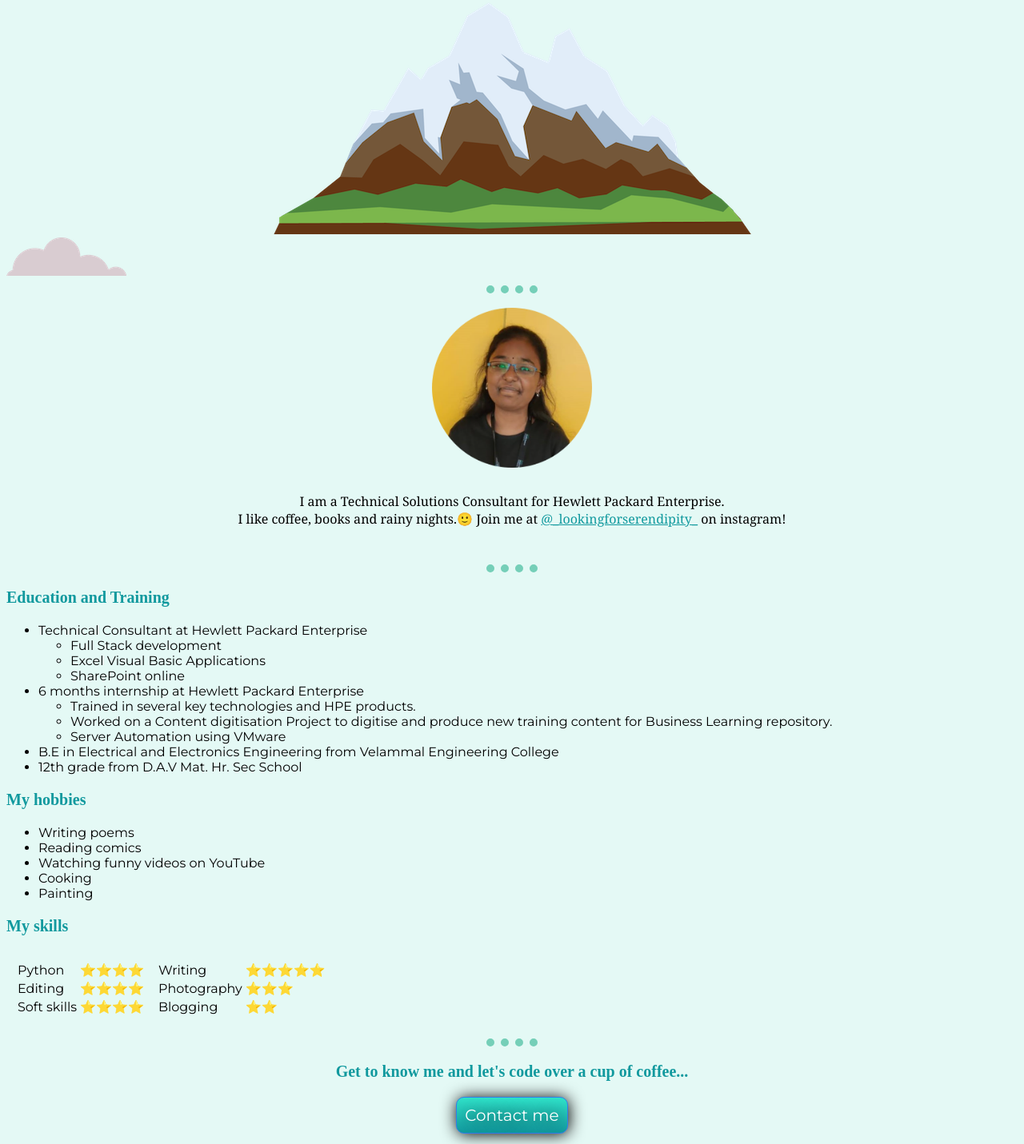
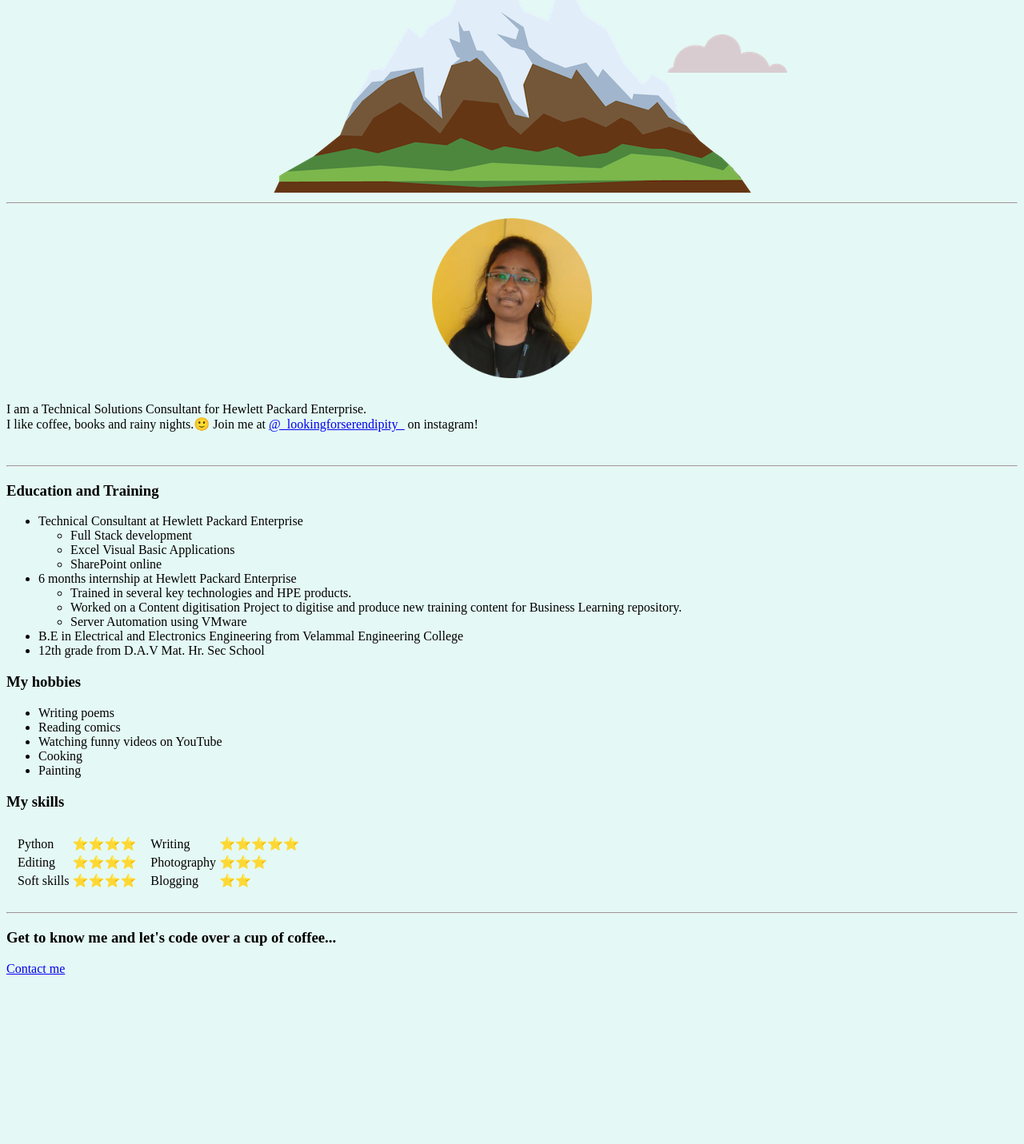
Before and after one commit to nachammainagappan/cv, a plain HTML site: page index.html in a window 1280 px wide. Shown: the part 307-1738 px from the top of the page at 80% size. After the commit the page ends 1544 px from the top, so only its background shows below. Drawn offline with Linux system fonts and the light colour scheme; a web font is replaced by a local one.

Commit message:
updated after javascript animation

```diff
--- a/css/style.css
+++ b/css/style.css
@@ -1,6 +1,5 @@
 body {
   background-color: #e4f9f5;
-  font-family: 'Montserrat', sans-serif;
 }
 
 .header {
@@ -23,115 +22,30 @@ body {
   font-weight: bolder;
 }
 
+#container {
+  width: 400px;
+  height: 400px;
+  position: relative;
+  }
+
 .mountain-image {
   text-align: center;
 }
 
-.top-cloud-image {
+#top-cloud-image {
   text-align: center;
+  width: 50px;
+  height: 50px;
   position: absolute;
   top: 80px;
   right: 200px;
 }
 
-.bottom-cloud-image {
+#bottom-cloud-image {
   text-align: center;
+  width: 50px;
+  height: 50px;
   position: absolute;
-  top: 300px;
-  left: 200px;
+  top: 350px;
+  right: 80px;
 }
-
-
-h2 {
-  font-family: 'Mate SC', serif;
-  color: #40514e;
-  font-size: 25px;
-}
-
-h3 {
-  font-family: 'Mate SC', serif;
-  font-size: 20px;
-  color: #11999E;
-}
-
-.maincontent1 {
-  font-family: 'Montserrat', sans-serif;
-}
-
-h3:hover {
-  text-shadow: 1px 1px 1px;
-}
-
-.maincontent2 {
-  table-layout: auto;
-  width: 100%;
-  font-family: 'Montserrat', sans-serif;
-}
-
-.description {
-  text-align: center;
-  color: black;
-  font-family: Georgia;
-}
-
-hr {
-  border-color: #75cfb8;
-  border-style: dotted none none none;
-  border-width: 10px;
-  width: 5%;
-}
-
-a {
-  color: #11999E;
-}
-
-.footer {
-  font-family: 'Montserrat', sans-serif;
-  text-align: center;
-}
-
-.contact-me-button {
-   background: #30E3CA;
-   background-image: -webkit-linear-gradient(top, #30E3CA, #11999E);
-   background-image: -moz-linear-gradient(top, #30E3CA, #11999E);
-   background-image: -ms-linear-gradient(top, #30E3CA, #11999E);
-   background-image: -o-linear-gradient(top, #30E3CA, #11999E);
-   background-image: -webkit-gradient(to bottom, #30E3CA, #11999E);
-   -webkit-border-radius: 10px;
-   -moz-border-radius: 10px;
-   border-radius: 10px;
-   color: #FFFFFF;
-   font-family: 'Montserrat', sans-serif;
-   font-size: 20px;
-   font-weight: 100;
-   padding: 10px;
-   -webkit-box-shadow: 1px 1px 20px 0 #000000;
-   -moz-box-shadow: 1px 1px 20px 0 #000000;
-   box-shadow: 1px 1px 20px 0 #000000;
-   text-shadow: 1px 1px 20px #000000;
-   border: solid #337FED 1px;
-   text-decoration: none;
-   display: inline-block;
-   cursor: pointer;
-   text-align: center;
-}
-
-.contact-me-button:hover {
-   border: solid #337FED 1px;
-   background: #1E62D0;
-   background-image: -webkit-linear-gradient(top,#30e3ca, #e4f9f5);
-   background-image: -moz-linear-gradient(top, #30e3ca, #e4f9f5);
-   background-image: -ms-linear-gradient(top, #30e3ca, #e4f9f5);
-   background-image: -o-linear-gradient(top, #30e3ca, #e4f9f5);
-   background-image: -webkit-gradient(to bottom, #30e3ca, #e4f9f5);
-   -webkit-border-radius: 10px;
-   -moz-border-radius: 10px;
-   border-radius: 10px;
-   text-decoration: none;
-}
-
-.contactform {
-  margin-left: inherit;
-  font-family: 'Montserrat', sans-serif;
-  font-size: 15px;
-}
```
